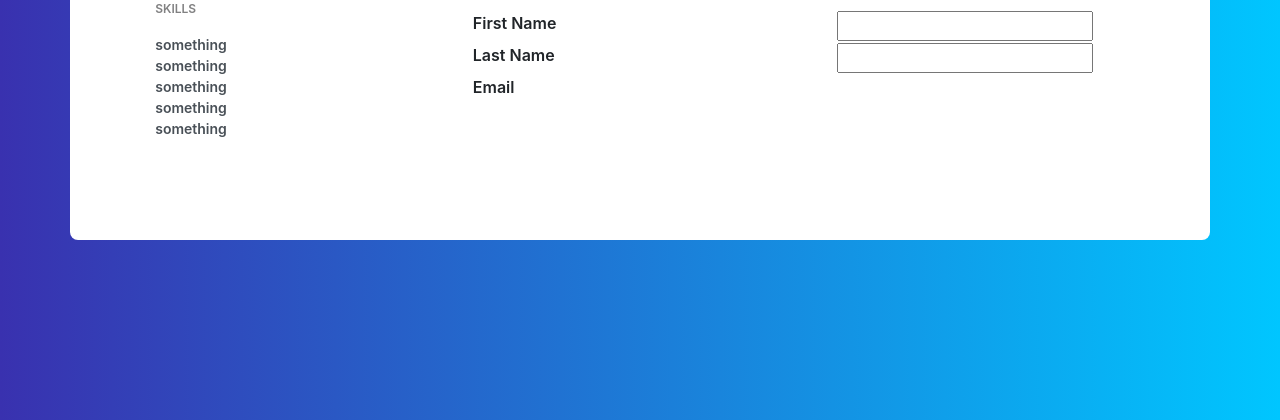
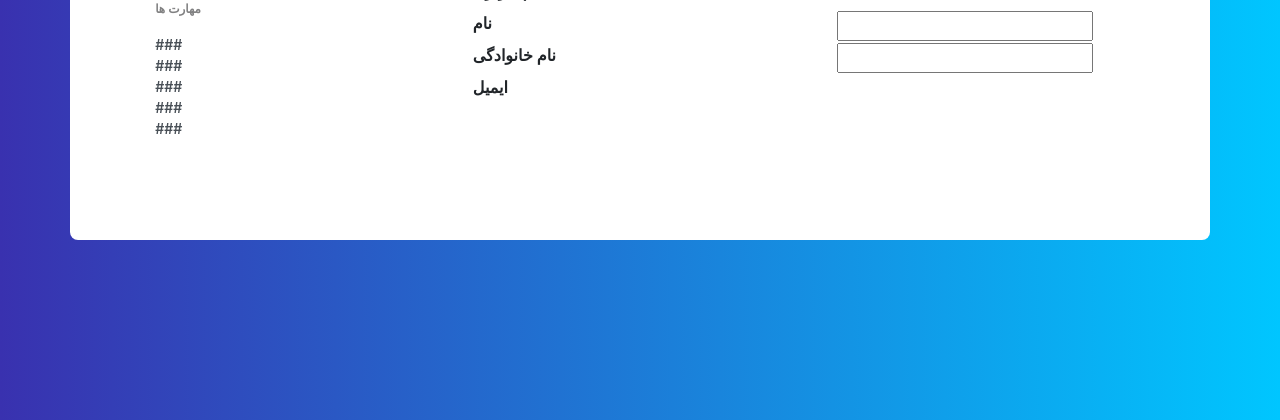
Before and after one commit to sajaddadgar/Call-of-Typing, a Django app: page /accounts/profile/ in a window 1280 px wide. Shown: the part 358-778 px from the top of the page. Run offline with Django 3.2, Linux system fonts and the light colour scheme; some libraries are stand-ins or nearby versions.

Commit message:
Clean some codes and change template's language

```diff
--- a/call_of_typing/call_of_typing/urls.py
+++ b/call_of_typing/call_of_typing/urls.py
@@ -1,50 +1,13 @@
-"""call_of_typing URL Configuration
-
-The `urlpatterns` list routes URLs to views. For more information please see:
-    https://docs.djangoproject.com/en/2.2/topics/http/urls/
-Examples:
-Function views
-    1. Add an import:  from my_app import views
-    2. Add a URL to urlpatterns:  path('', views.home, name='home')
-Class-based views
-    1. Add an import:  from other_app.views import Home
-    2. Add a URL to urlpatterns:  path('', Home.as_view(), name='home')
-Including another URLconf
-    1. Import the include() function: from django.urls import include, path
-    2. Add a URL to urlpatterns:  path('blog/', include('blog.urls'))
-"""
 from django.contrib import admin
 from django.urls import path, include
 from django.contrib.auth import views as auth_views
-import type.views as V
 
 urlpatterns = [
     path('admin/', admin.site.urls),
     path('', include('type.urls')),
-    path('accounts/logout/', V.log_out, name='logout'),
-    path('accounts/register/', V.register, name='register'),
-    path('accounts/profile/', V.user_profile, name='profile'),
-    path('accounts/edit/', V.edit_profile, name='edit'),
-    path('accounts/editpassword/', V.edit_password, name='edit_password'),
-    path('accounts/changepassword/', V.change_password_page, name='change_password'),
-    path('accounts/authentication/', V.user_auth, name='user_auth'),
-    path('accounts/signin/', V.signin, name='signin'),
-    path('about/', V.about, name='about'),
 
-    path('reset_password/',
-         auth_views.PasswordResetView.as_view(template_name="registration/password_reset.html"),
-         name="reset_password"),
-
-    path('reset_password_sent/',
-         auth_views.PasswordResetDoneView.as_view(template_name="registration/password_reset_sent.html"),
-         name="password_reset_done"),
-
-    path('reset/<uidb64>/<token>/',
-        auth_views.PasswordResetConfirmView.as_view(template_name="registration/password_reset_form.html"),
-        name="password_reset_confirm"),
-
-    path('reset_password_complete/',
-        auth_views.PasswordResetCompleteView.as_view(template_name="registration/password_reset_done.html"),
-        name="password_reset_complete"),
-
+    path('reset_password/', auth_views.PasswordResetView.as_view(template_name="registration/password_reset.html"), name="reset_password"),
+    path('reset_password_sent/', auth_views.PasswordResetDoneView.as_view(template_name="registration/password_reset_sent.html"), name="password_reset_done"),
+    path('reset/<uidb64>/<token>/', auth_views.PasswordResetConfirmView.as_view(template_name="registration/password_reset_form.html"), name="password_reset_confirm"),
+    path('reset_password_complete/', auth_views.PasswordResetCompleteView.as_view(template_name="registration/password_reset_done.html"), name="password_reset_complete"),
 ]
--- a/call_of_typing/templates/registration/profile.html
+++ b/call_of_typing/templates/registration/profile.html
@@ -21,13 +21,13 @@
     <div align="right">
         <a class="nav-link" href="{% url 'type:home' %}" style="color: white">صفحه اصلی</a>
         {% csrf_token %}
-        <a class="nav-link" href="{% url 'change_password'%}" style="color: white">تغییر رمز</a>
+        <a class="nav-link" href="{% url 'type:change_password'%}" style="color: white">تغییر رمز</a>
     </div>
 
 </header>
 <body>
 
-<!--    <form method="post" action="{% url 'edit' %}">-->
+<!--    <form method="post" action="{% url 'type:edit' %}">-->
 <!--        {% csrf_token %}-->
 <!--        username:-->
 <!--        <input type="text" value="{{ user.username }}" readonly>-->
@@ -46,14 +46,14 @@
 
 
 <div class="container emp-profile">
-    <form method="post" action="{% url 'edit' %}">
+    <form method="post" action="{% url 'type:edit' %}">
         <div class="row">
             <div class="col-md-4">
                 <div class="profile-img">
                     <img src="https://cdn.pixabay.com/photo/2015/10/05/22/37/blank-profile-picture-973460_960_720.png"
                          alt=""/>
                     <div class="file btn btn-lg btn-primary">
-                        Change Photo
+                        تغییر عکس پروفایل
                         <input type="file" name="file"/>
                     </div>
                 </div>
@@ -63,12 +63,12 @@
                     <h5>
                         {{user.first_name}} {{user.last_name}}
                     </h5>
-                    <p class="proile-rating">Rank : <span>some number</span></p>
-                    <p class="proile-rating">Score : <span>some number</span></p>
+                    <p class="proile-rating">رتبه فعلی : <span>###</span></p>
+                    <p class="proile-rating">بهترین امتیاز : <span>###</span></p>
                     <ul class="nav nav-tabs" id="myTab" role="tablist">
                         <li class="nav-item">
                             <a class="nav-link active" id="home-tab" data-toggle="tab" href="#home" role="tab"
-                               aria-controls="home" aria-selected="true">About</a>
+                               aria-controls="home" aria-selected="true">اطلاعات</a>
                         </li>
                         <!--                                <li class="nav-item">-->
                         <!--                                    <a class="nav-link" id="profile-tab" data-toggle="tab" href="#profile" role="tab" aria-controls="profile" aria-selected="false">Timeline</a>-->
@@ -78,7 +78,7 @@
             </div>
             {% csrf_token %}
             <div class="col-md-2">
-                <input type="submit" class="profile-edit-btn" name="btnAddMore" value="Edit Profile"/>
+                <input type="submit" class="profile-edit-btn" name="btnAddMore" value="ثبت تغییرات"/>
             </div>
         </div>
         <div class="row">
@@ -88,12 +88,12 @@
                     <!--                            <a href="">Website Link</a><br/>-->
                     <!--                            <a href="">Bootsnipp Profile</a><br/>-->
                     <!--                            <a href="">Bootply Profile</a>-->
-                    <p>SKILLS</p>
-                    <a href="">something</a><br/>
-                    <a href="">something</a><br/>
-                    <a href="">something</a><br/>
-                    <a href="">something</a><br/>
-                    <a href="">something</a><br/>
+                    <p>مهارت ها</p>
+                    <a href="">###</a><br/>
+                    <a href="">###</a><br/>
+                    <a href="">###</a><br/>
+                    <a href="">###</a><br/>
+                    <a href="">###</a><br/>
                 </div>
             </div>
             <div class="col-md-8">
@@ -101,7 +101,7 @@
                     <div class="tab-pane fade show active" id="home" role="tabpanel" aria-labelledby="home-tab">
                         <div class="row">
                             <div class="col-md-6">
-                                <label>Username</label>
+                                <label>نام کاربری</label>
                             </div>
                             <div class="col-md-6">
                                 <p>{{user.username}}</p>
@@ -109,7 +109,7 @@
                         </div>
                         <div class="row">
                             <div class="col-md-6">
-                                <label>First Name</label>
+                                <label>نام</label>
                             </div>
                             <div class="col-md-6">
                                 <input type="text" value="{{ user.first_name }}" name="firstName">
@@ -117,7 +117,7 @@
                         </div>
                         <div class="row">
                             <div class="col-md-6">
-                                <label>Last Name</label>
+                                <label>نام خانوادگی</label>
                             </div>
                             <div class="col-md-6">
                                 <input type="text" value="{{ user.last_name }}" name="lastName">
@@ -133,7 +133,7 @@
                         <!--                                        </div>-->
                         <div class="row">
                             <div class="col-md-6">
-                                <label>Email</label>
+                                <label>ایمیل</label>
                             </div>
                             <div class="col-md-6">
                                 <p>{{user.email}}</p>
--- a/call_of_typing/type/urls.py
+++ b/call_of_typing/type/urls.py
@@ -5,5 +5,16 @@ app_name = 'type'
 
 urlpatterns = [
     path('', views.home, name='home'),
-    path('test/', views.test, name='test'),
+    path('about/', views.about, name='about'),
+
+    path('accounts/logout/', views.log_out, name='logout'),
+    path('accounts/register/', views.register, name='register'),
+    path('accounts/signup/', views.signup, name='signup'),
+    path('accounts/profile/', views.user_profile, name='profile'),
+    path('accounts/edit/', views.edit_profile, name='edit'),
+    path('accounts/editpassword/', views.edit_password, name='edit_password'),
+    path('accounts/changepassword/', views.change_password_page, name='change_password'),
+    path('accounts/authentication/', views.user_auth, name='user_auth'),
+    path('accounts/signin/', views.signin, name='signin'),
+
 ]
--- a/call_of_typing/type/views.py
+++ b/call_of_typing/type/views.py
@@ -1,15 +1,11 @@
 from django.core.exceptions import ValidationError
 from django.shortcuts import render, redirect
-from django.http import HttpResponse, HttpResponseRedirect
+from django.http import HttpResponseRedirect
 from django.urls import reverse
 from django.contrib.auth import logout, authenticate, login
-from .form import RegisterForm
-from django.contrib.auth.models import User
-from .models import is_email_unique
+from .models import register_validation
 from passlib.hash import django_pbkdf2_sha256 as handler
 from django.contrib.auth.models import User
-
-# Create your views here.
 
 # Get authenticated user: request.user
 # Get profile of user: request.user.profile.max_point
@@ -18,31 +14,32 @@ from django.contrib.auth.models import User
 def home(request):
     return render(request, 'index.html')
 
+
 def about(request):
     return render(request, 'about.html')
 
 
 def register(request):
     if request.method == 'POST':
-        password = request.POST['pass'].lower()
+        password1 = request.POST.get('pass')
+        password2 = request.POST.get('confpass')
+        username = request.POST.get('username')
+        first_name = request.POST.get('firstname')
+        last_name = request.POST.get('lastname')
+        email = request.POST.get('email')
+        if register_validation(first_name, last_name, username, password1, password2, email):
+            User.objects.create_user(username=username,
+                                     password=password1,
+                                     first_name=first_name,
+                                     last_name=last_name,
+                                     email=email)
+        else:
+            raise ValidationError("something wrong: email must be unique, username and name are empty, etc.")
+
+        return HttpResponseRedirect(reverse('type:home'))
 
 
-        if request.POST['pass'] == request.POST['confpass'] and len(request.POST['pass']) > 7\
-                and request.POST['firstname'] != "" and request.POST['lastname'] != "" and request.POST['email'] != ""\
-                and request.POST['username'] != "" and password.islower():
-            if is_email_unique(request.POST['email']):
-                User.objects.create_user(username=request.POST['username'], password=request.POST['pass'],
-                                         first_name=request.POST['firstname'], last_name=request.POST['lastname'],
-                                         email=request.POST['email'])
-            else:
-                raise ValidationError("Email already exists")
-
-            return redirect('/')
-
-        else:
-            stuff_for_front = {'error': 'Error occurred'}
-            return render(request, 'registration/register.html', stuff_for_front)
-
+def signup(request):
     return render(request, 'registration/register.html')
 
 
@@ -50,7 +47,6 @@ def log_out(request):
     current_user = request.user
     if current_user.is_authenticated:
         logout(request)
-
     return redirect('/')
 
 
@@ -68,26 +64,26 @@ def edit_profile(request):
     user.save()
     return HttpResponseRedirect(reverse('type:home'))
 
+
 def change_password_page(request):
     return render(request, 'registration/ChangePassword.html')
 
+
 def edit_password(request):
     user = request.user
-    password = str(request.POST['newpass']).lower()
-
-    if handler.verify(request.POST['oldpass'], user.password):
-        if request.POST['newpass'] == request.POST['confirmpass'] and len(password) > 7\
-                and password.islower():
-            user.password = handler.hash(request.POST['newpass'])
+    db_password = user.password
+    old_pass = request.POST['oldpass']
+    new_pass = request.POST['newpass']
+    confirm_pass = request.POST['confirmpass']
+    stuff_for_front = {'error': 'Error occurred'}
+    if handler.verify(old_pass, db_password):
+        if new_pass == confirm_pass:
+            user.password = handler.hash(new_pass)
             user.save()
             return HttpResponseRedirect(reverse('type:home'))
-
         else:
-            stuff_for_front = {'error': 'Error occurred'}
             return render(request, 'registration/ChangePassword.html', stuff_for_front)
-
     else:
-        stuff_for_front = {'error': 'Error occurred'}
         return render(request, 'registration/ChangePassword.html', stuff_for_front)
 
 
@@ -96,18 +92,9 @@ def user_auth(request):
 
 
 def signin(request):
-    username = request.POST['username']
-    password = request.POST['password']
-    user = authenticate(username=username, password=password)
+    user = authenticate(username=request.POST['username'], password=request.POST['password'])
     if user is None:
         stuff_for_front = {'error': 'Error occurred'}
         return render(request, 'registration/login.html', stuff_for_front)
-
     login(request, user)
     return HttpResponseRedirect(reverse('type:home'))
-
-
-def test(request):
-    email = 'sajad.dadgar98@gmail.com'
-
-    print(RegisterForm.clean_email())
--- a/requirements.txt
+++ b/requirements.txt
@@ -1,5 +1,7 @@
 asgiref==3.2.5
 Django==3.0.4
+django-crispy-forms==1.9.0
 mysqlclient==1.4.6
+passlib==1.7.2
 pytz==2019.3
 sqlparse==0.3.1
```
Also changed, not shown: call_of_typing/call_of_typing/settings.py (+0 -33 lines), call_of_typing/templates/index.html (+6 -6 lines), call_of_typing/templates/registration/ChangePassword.html (+11 -9 lines), call_of_typing/templates/registration/login.html (+7 -7 lines), call_of_typing/templates/registration/register.html (+12 -15 lines), call_of_typing/type/models.py (+14 -7 lines).
